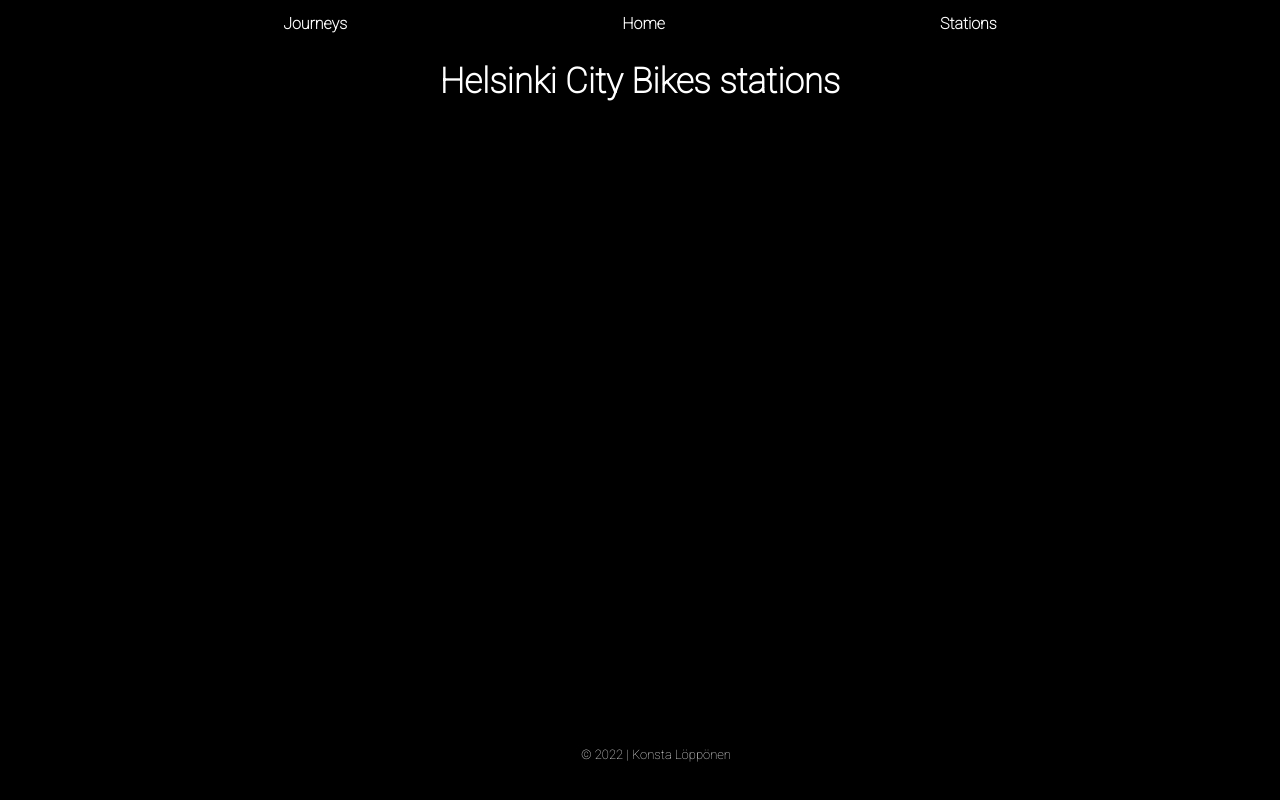
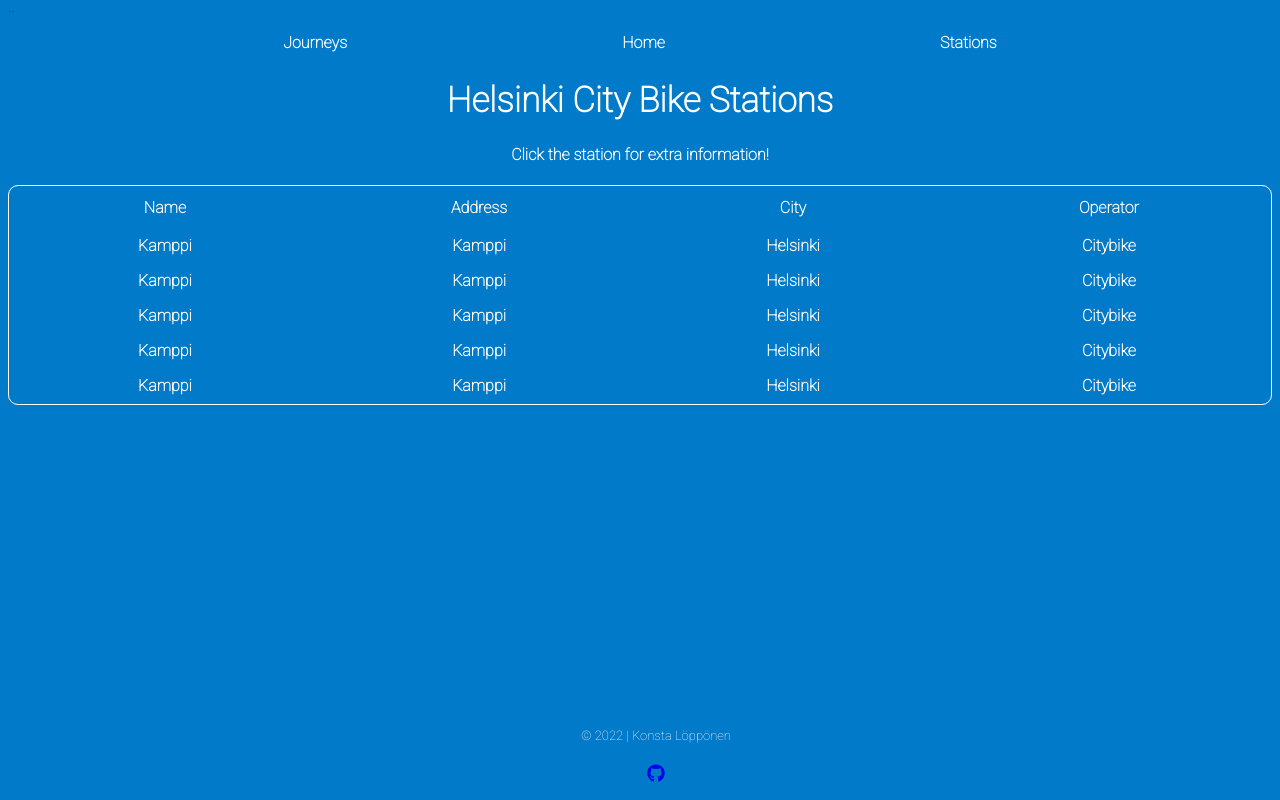
Before and after one commit to konstalop/helsinki-bike-app, a React (Create React App) app in the folder client/: page /stations in a window 1280 px wide. Built offline with nearby package versions, Linux system fonts and the light colour scheme.

Commit message:
add stations table and few styling changes

```diff
--- a/client/public/index.html
+++ b/client/public/index.html
@@ -12,7 +12,9 @@
     <link rel="preconnect" href="https://fonts.googleapis.com">
     <link rel="preconnect" href="https://fonts.gstatic.com" crossorigin>
     <link href="https://fonts.googleapis.com/css2?family=Roboto:wght@100&display=swap" rel="stylesheet">
-    <link rel="apple-touch-icon" href="%PUBLIC_URL%/logo192.png" />
+    <link rel="apple-touch-icon" href="%PUBLIC_URL%/logo192.png" />¨
+    <script src="https://kit.fontawesome.com/9bb9f3ab28.js" crossorigin="anonymous"></script>
+
     <!--
       manifest.json provides metadata used when your web app is installed on a
       user's mobile device or desktop. See https://developers.google.com/web/fundamentals/web-app-manifest/
--- a/client/src/App.css
+++ b/client/src/App.css
@@ -1,10 +1,16 @@
 :root {
-    background-color: black;
+    --primary-color: #007ac9;
+    background-color: var(--primary-color);
 }
 
 html, input, button {
     font-family: 'Roboto', sans-serif;
 }
+
+i {
+    font-size: 18px;
+}
+
 
 /** NavBar styling**/
 
@@ -44,6 +50,7 @@ html, input, button {
     font-size: 13px;
 }
 
+
 /** Pages styling **/
 
 .landing-container, .journeys-container, .stations-container {
@@ -56,10 +63,14 @@ html, input, button {
     color: white;
 }
 
+.stations-h4 {
+    color: white;
+}
+
 .journeys-btn, .stations-btn, .new-item-btn, .confirm-btn, .cancel-btn {
     width: 250px;
     height: 120px;
-    background-color: black;
+    background-color: var(--primary-color);
     color: white;
     border: 1px solid white;
     border-radius: 10px;
@@ -73,24 +84,26 @@ html, input, button {
     cursor: pointer;
 }
 
-.journeys-table {
+
+.journeys-table, .stations-table {
     border: 1px solid white;
     border-radius: 10px;
     margin-left: auto;
     margin-right: auto;
 }
 
-.th-journeys {
+.th-journeys, .th-stations {
     width: 5%;
     color: white;
     text-align: center;
     padding: 10px;
 }
 
-.td-journey-item {
+.td-journey-item, .td-station-item {
     text-align: center;
     color: white;
     padding: 7px;
+    font-weight: 600;
 }
 
 .new-item-btn {
@@ -110,7 +123,7 @@ html, input, button {
     left: 0;
     height: 100vh;
     width: 100%;
-    background-color: rgba(0, 0, 0, 0.97);
+    background-color: rgba(0, 0, 0, 0.7);
     display: flex;
     justify-content: center;
     align-items: center;
@@ -118,18 +131,18 @@ html, input, button {
 }
 
 .create-journey-inner {
-    border: 1px solid white;
     position: relative;
     padding: 16px;
     width: 100%;
     max-width: 400px;
-    background-color: rgba(0, 0, 0, 0);
+    background-color:var(--primary-color);
     justify-content: center;
     align-items: left;
     border-radius: 10px;
     position:relative;
     position: absolute;
     top: 50px;
+
 }
 
 .journey-label {
--- a/client/src/components/journeys/JourneyView.js
+++ b/client/src/components/journeys/JourneyView.js
@@ -9,7 +9,7 @@ const JourneyView = () => {
 
     return (
         <div className='journeys-container'>
-            <h1 className='journeys-h1'>Helsinki City Bikes Journeys</h1>
+            <h1 className='journeys-h1'>Helsinki City Bike Journeys</h1>
             <div className='journeys-inner'>
                 <button
                     className='new-item-btn'
--- a/client/src/components/navigation/Footer.js
+++ b/client/src/components/navigation/Footer.js
@@ -5,6 +5,7 @@ const Footer = () => {
     return (
         <div className='footer-container'>
             <h5 className='footer-text'>© 2022 | Konsta Löppönen</h5>
+            <a className='footer-link' href="https://github.com/konstalop/helsinki-bike-app"> <i className="fa fa-github"></i></a>
         </div>
     )
 }
--- /dev/null
+++ b/client/src/components/stations/StationItem.js
@@ -0,0 +1,14 @@
+import React from 'react'
+
+const StationItem = () => {
+    return (
+        <tr className='tr-station-item'>
+            <td className='td-station-item'>Kamppi</td>
+            <td className='td-station-item'>Kamppi</td>
+            <td className='td-station-item'>Helsinki</td>
+            <td className='td-station-item'>Citybike</td>
+        </tr>
+    )
+}
+
+export default StationItem
--- a/client/src/components/stations/StationView.js
+++ b/client/src/components/stations/StationView.js
@@ -1,9 +1,28 @@
 import React from 'react'
+import StationItem from './StationItem'
 
 const StationView = () => {
     return (
         <div className='stations-container'>
-            <h1 className='stations-h1'>Helsinki City Bikes stations</h1>
+            <h1 className='stations-h1'>Helsinki City Bike Stations</h1>
+            <div>
+                <h4 className='stations-h4'>Click the station for extra information!</h4>
+                <table className='stations-table'>
+                    <tbody>
+                        <tr className='tr-stations'>
+                            <th className='th-stations'>Name</th>
+                            <th className='th-stations'>Address</th>
+                            <th className='th-stations'>City</th>
+                            <th className='th-stations'>Operator</th>
+                        </tr>
+                        <StationItem></StationItem>
+                        <StationItem></StationItem>
+                        <StationItem></StationItem>
+                        <StationItem></StationItem>
+                        <StationItem></StationItem>
+                    </tbody>
+                </table>
+            </div>
         </div>
     )
 }
```
